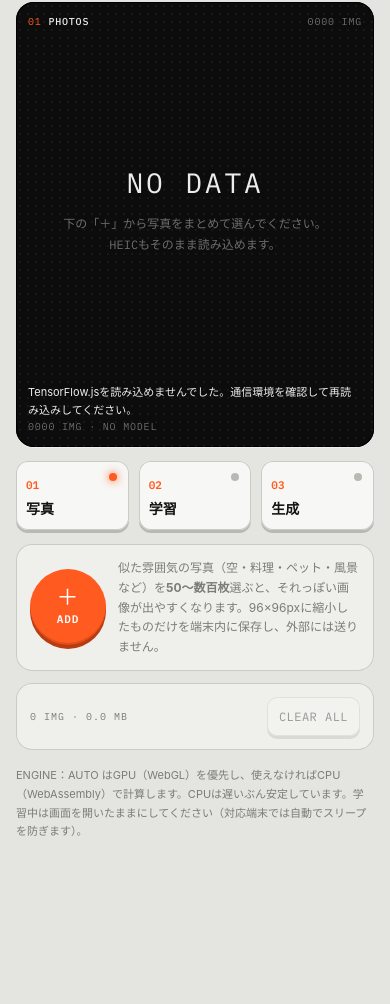
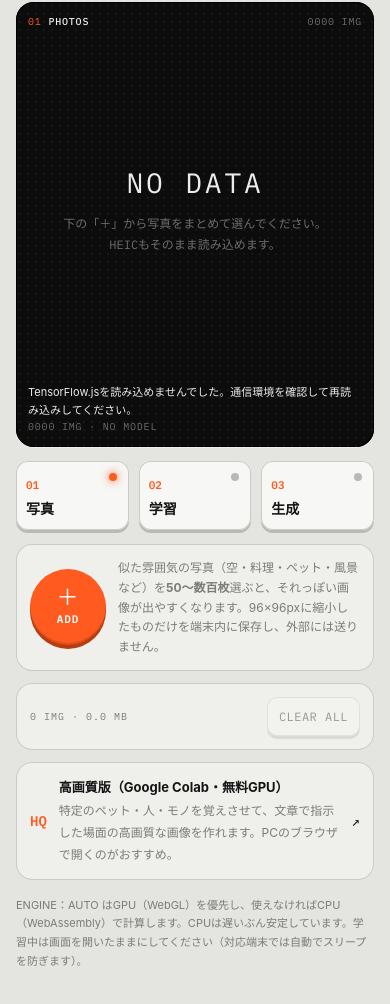
Before and after one commit to 417si/claude-artifact, a plain HTML site: page photo/index.html in a window 390 px wide. Shown: the part 48-1052 px from the top of the page. Before the commit the page ends 938 px from the top, so only its background shows below. Drawn offline with Linux system fonts and the light colour scheme.

Commit message:
Add Photo Lab HQ: Colab notebook for SDXL DreamBooth LoRA on a free T4
Photos from Google Drive or upload (HEIC supported), resumable training
with checkpoints on Drive, prompt-based generation, optional Gradio link
for phones. Linked from the Photo Lab page.

Co-Authored-By: Claude Opus 5.5 <noreply@anthropic.com>

```diff
--- a/photo/index.html
+++ b/photo/index.html
@@ -119,6 +119,8 @@ button,input,select{font:inherit;color:inherit}
 .knob:focus-visible{outline:2px solid var(--blue);outline-offset:3px}
 .knobwrap .v{font-family:var(--mono);font-size:12px}
 
+.hq{display:flex;gap:12px;align-items:center;margin-top:12px;color:inherit;text-decoration:none}
+.hq b{font-size:13px}
 .foot{margin-top:16px;font-size:11px;color:var(--mute);line-height:1.7}
 .foot a{color:inherit}
 
@@ -223,6 +225,12 @@ button,input,select{font:inherit;color:inherit}
       </div>
     </div>
   </div>
+
+  <a class="deck hq" href="https://colab.research.google.com/github/417si/claude-artifact/blob/main/colab/photolab_hq.ipynb" target="_blank" rel="noopener">
+    <span class="num">HQ</span>
+    <span class="grow"><b>高画質版（Google Colab・無料GPU）</b><br><span class="help">特定のペット・人・モノを覚えさせて、文章で指示した場面の高画質な画像を作れます。PCのブラウザで開くのがおすすめ。</span></span>
+    <span class="mono">↗</span>
+  </a>
 
   <p class="foot">ENGINE：AUTO はGPU（WebGL）を優先し、使えなければCPU（WebAssembly）で計算します。CPUは遅いぶん安定しています。学習中は画面を開いたままにしてください（対応端末では自動でスリープを防ぎます）。</p>
 </div>
```
Also changed, not shown: 2 other files.
